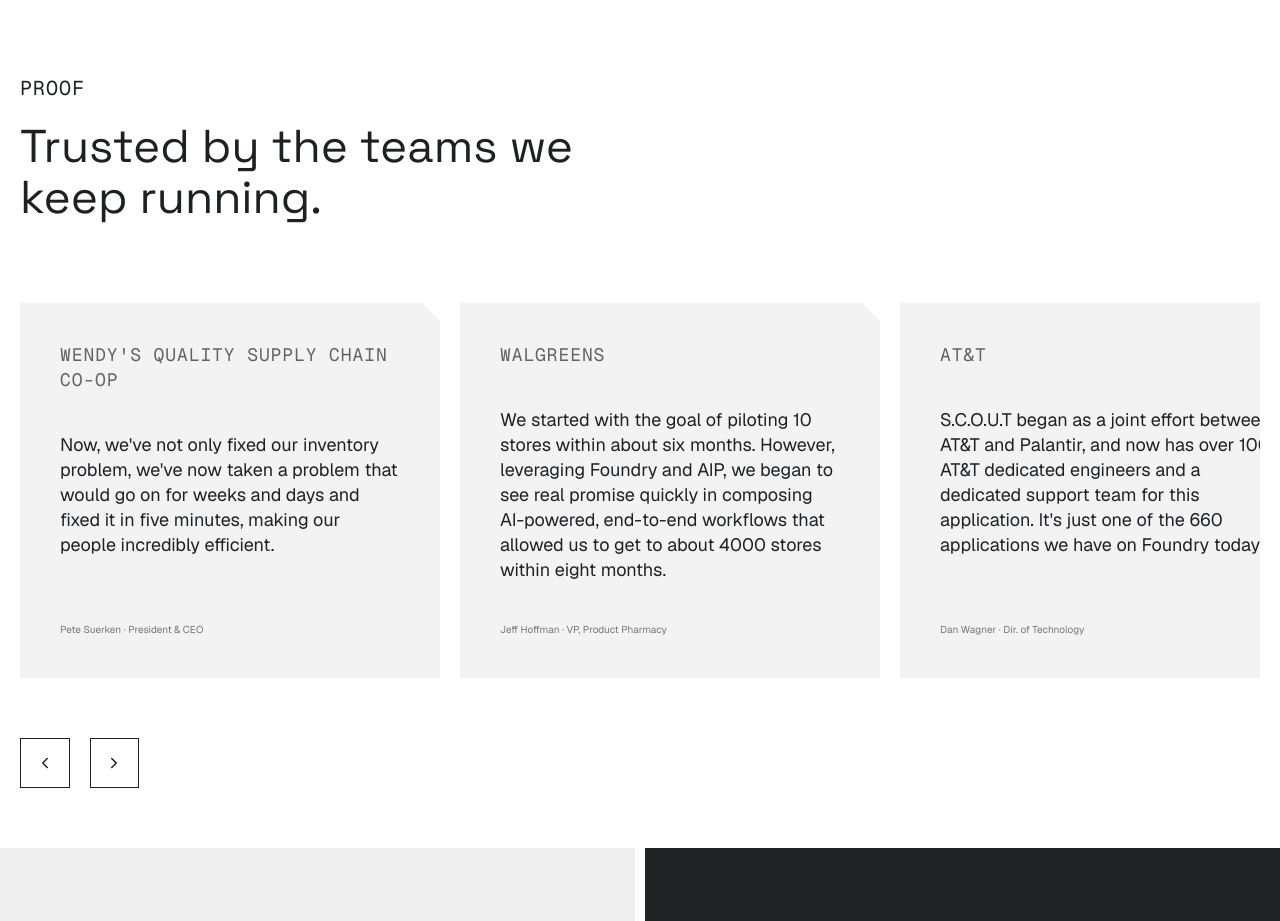
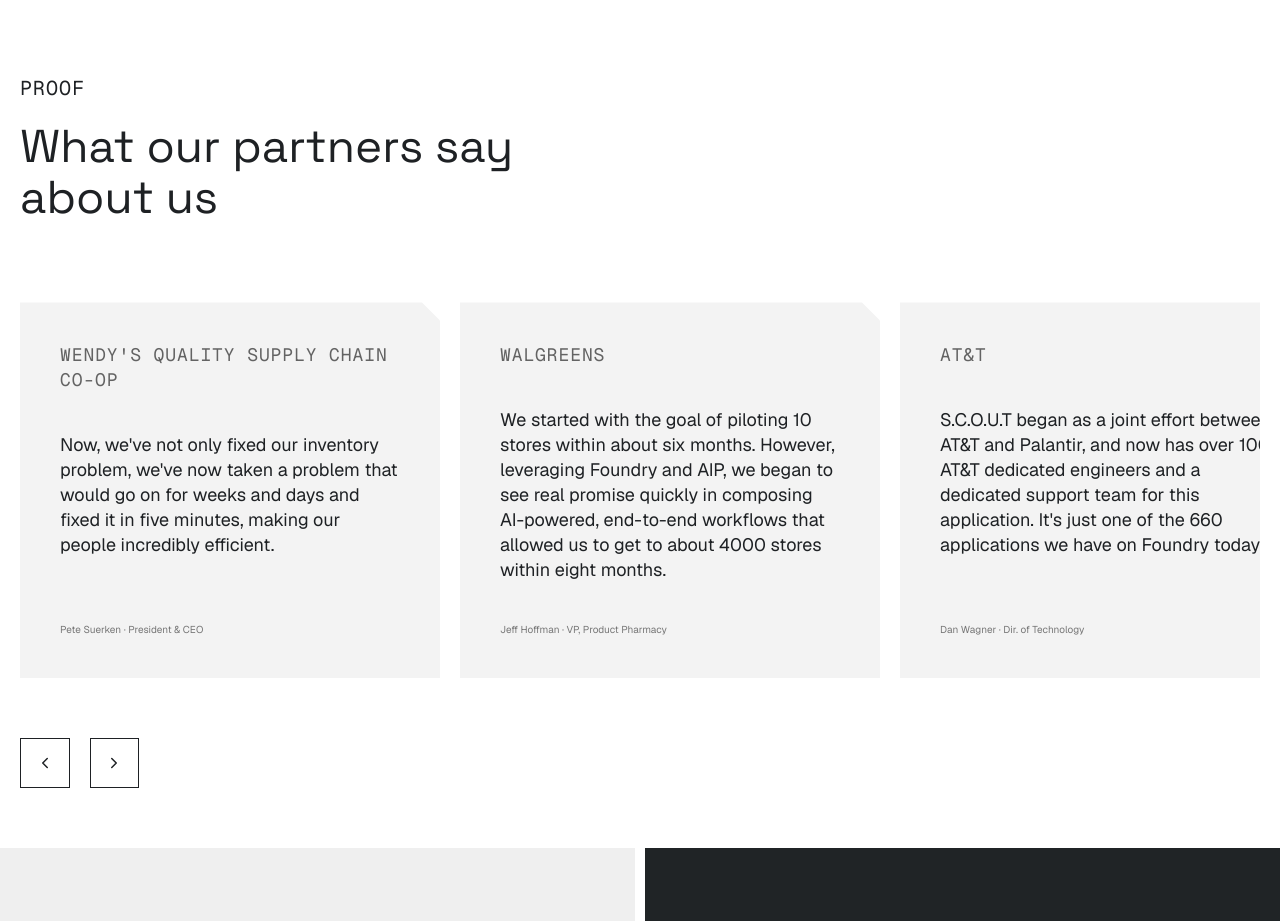
Before and after one commit to JKKN-Institutions/Jicate_IT_Service, a Next.js app: page / in a window 1280 px wide. Shown: the part 4460-5381 px from the top of the page. Built offline with nearby package versions, Linux system fonts and the light colour scheme.

Commit message:
Align testimonials heading to reference: What our partners say about us

```diff
--- a/components/home/Testimonials.tsx
+++ b/components/home/Testimonials.tsx
@@ -23,7 +23,7 @@
           <div className="flex flex-col gap-s">
             <Eyebrow size="eyebrow">PROOF</Eyebrow>
             <h2 className="font-display text-headline-lg font-normal text-ink max-w-[20ch]">
-              Trusted by the teams we keep running.
+              What our partners say about us
             </h2>
           </div>
         </Container>
```
